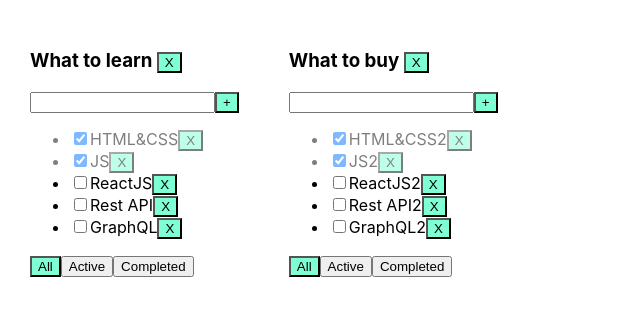
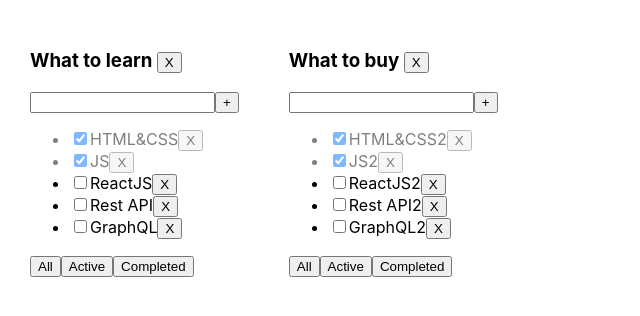
Before and after one commit to AleksandrFROLik/FROLik, a React (Create React App) app: page / in a window 1280 px wide. Shown: the top 316 px of the page, without its empty margins (0-640 px from the left). Built offline with nearby package versions, Linux system fonts and the light colour scheme.

Commit message:
add directory 'components' directory Input and Button  transfer to directory components and create directory MapTasks, create MapTasks.tsx.

```diff
--- a/src/App.css
+++ b/src/App.css
@@ -15,7 +15,7 @@
   color: red;
 }
 
-.active-filter {
+.activeFilter {
   background-color: aquamarine;
 }
 
--- a/src/App.tsx
+++ b/src/App.tsx
@@ -7,8 +7,8 @@
 export  type todoListsType = { id: string, title: string, filter: FilterValuesType };
 
 function App() {
+
     let todolistID1 = v1();
-
     let todolistID2 = v1();
 
     let [todoLists, setTodoLists] = useState<Array<todoListsType>>([
--- a/src/Button/Button.tsx
+++ /dev/null
@@ -1,17 +0,0 @@
-import React from "react";
-
-type ButtonType = {
-    name: string
-    callBack: () => void
-    className:string
-}
-
-export const Button = ({name, callBack, className}: ButtonType) => {
-    const onClickHandler = () => {
-        callBack()
-    }
-
-    return (
-        <button onClick={onClickHandler} className={className}>{name}</button>
-    )
-}
--- a/src/Todolist.tsx
+++ b/src/Todolist.tsx
@@ -1,9 +1,10 @@
-import React, {ChangeEvent, useState} from 'react';
+import React, {useState} from 'react';
 import {FilterValuesType} from './App';
-import {Button} from "./Button/Button";
-import {Input} from "./Input/Input";
+import {Button} from "./components/Button/Button";
+import {Input} from "./components/Input/Input";
+import {MapTasks} from "./components/MapTasks/MapTasks";
 
-type TaskType = {
+export type TaskType = {
     id: string
     title: string
     isDone: boolean
@@ -53,34 +54,22 @@
     }
     const onClickHandler = (taskId: string) => removeTask(todolistID, taskId)
 
-
     return <div>
-        <h3>{props.title} <Button name={'X'} callBack={onClickHandlerForRemoveTodolist} className={"active-filter"}/></h3>
+        <h3>{props.title} <Button name={'X'} callBack={onClickHandlerForRemoveTodolist}/></h3>
         <div>
             <Input title={title} setTitle={setTitle} error={error} setError={setError} callBack={addTask}/>
-            <Button name={'+'} callBack={() => addTask()} className={"active-filter"}/>
+            <Button name={'+'} callBack={() => addTask()}/>
             {error && <div className="error-message">{error}</div>}
         </div>
-        <ul>
-            {
-                tasks.map(t => {
-                    const onChangeHandler = (e: ChangeEvent<HTMLInputElement>) => {
-                        changeTaskStatus(todolistID, t.id, e.currentTarget.checked);
-                    }
-                    return <li key={t.id} className={t.isDone ? "is-done" : ""}>
-                        <input type="checkbox"
-                               onChange={onChangeHandler}
-                               checked={t.isDone}/>
-                        <span>{t.title}</span>
-                        <Button name={'X'} callBack={() => onClickHandler(t.id)} className={"active-filter"}/>
-                    </li>
-                })
-            }
-        </ul>
+        <MapTasks tasks={tasks}
+                  changeTaskStatus={changeTaskStatus}
+                  todolistID={todolistID}
+                  onClickHandler={onClickHandler}
+        />
         <div>
-            <Button name={'All'} callBack={() => superButton('all') } className={filter === 'all' ? "active-filter" : ""}/>
-            <Button name={'Active'} callBack={() => superButton('active')} className={filter === 'active' ? "active-filter" : ""}/>
-            <Button name={'Completed'} callBack={() => superButton('completed')} className={filter === 'completed' ? "active-filter" : ""}/>
+            <Button name={'All'} callBack={() => superButton('all')} filter={filter}/>
+            <Button name={'Active'} callBack={() => superButton('active')} filter={filter}/>
+            <Button name={'Completed'} callBack={() => superButton('completed')} filter={filter}/>
         </div>
     </div>
 }
--- /dev/null
+++ b/src/components/Button/Button.tsx
@@ -0,0 +1,17 @@
+import React from "react";
+import style from './Button.module.css'
+type ButtonType = {
+    name: string
+    callBack: () => void
+    filter?: string
+}
+
+export const Button = ({name, callBack, filter}: ButtonType) => {
+    const onClickHandler = () => {
+        callBack()
+    }
+
+    return (
+        <button onClick={onClickHandler} className={filter === name ? `${style.activeFilter}` : ''}>{name}</button>
+    )
+}
--- /dev/null
+++ b/src/components/MapTasks/MapTasks.tsx
@@ -0,0 +1,31 @@
+import React, {ChangeEvent} from "react";
+import {Button} from "../Button/Button";
+import {TaskType} from "../../Todolist";
+
+type MapTasksType = {
+    tasks: Array<TaskType>
+    changeTaskStatus: (todolistID: string, taskId: string, isDone: boolean) => void
+    todolistID: string
+    onClickHandler: (taskId: string) => void
+}
+
+export const MapTasks = ({tasks, changeTaskStatus, todolistID, onClickHandler}: MapTasksType) => {
+    return (
+        <ul>
+            {
+                tasks.map(t => {
+                    const onChangeHandler = (e: ChangeEvent<HTMLInputElement>) => {
+                        changeTaskStatus(todolistID, t.id, e.currentTarget.checked);
+                    }
+                    return <li key={t.id} className={t.isDone ? "is-done" : ""}>
+                        <input type="checkbox"
+                               onChange={onChangeHandler}
+                               checked={t.isDone}/>
+                        <span>{t.title}</span>
+                        <Button name={'X'} callBack={() => onClickHandler(t.id)}/>
+                    </li>
+                })
+            }
+        </ul>
+    )
+}
```
Also changed, not shown: src/components/Button/Button.module.css (renamed from src/Button/Button.module.css), src/components/Input/Input.module.css (added), src/components/Input/Input.tsx (renamed from src/Input/Input.tsx).
